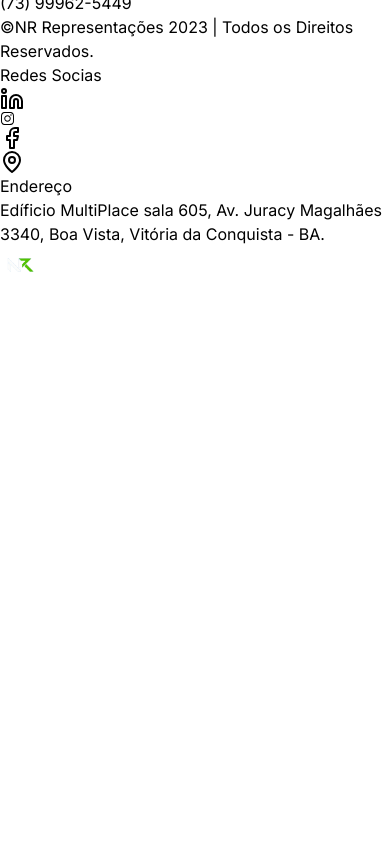
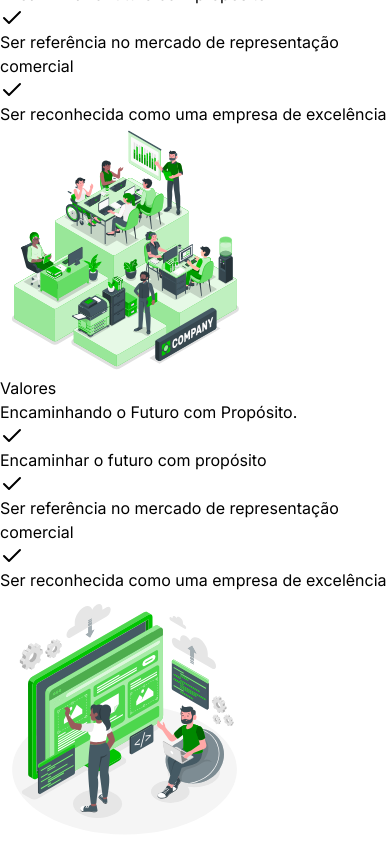
Before and after one commit to Kibryant/project-nr, a Next.js app: page / in a window 390 px wide. Shown: the part 3220-4064 px from the top of the page. Before the commit the page ends 3506 px from the top, so only its background shows below. Built offline with nearby package versions, Linux system fonts and the light colour scheme.

Commit message:
chore(ui): adding responsiveness

```diff
--- a/src/app/page.tsx
+++ b/src/app/page.tsx
@@ -1,5 +1,6 @@
 import Card from '@/components/Card'
 import { Header } from '@/components/Header'
+import { PanelCard } from '@/components/PanelCard'
 import { PanelCardSwiper } from '@/components/PanelCardSwiper'
 import { Section } from '@/components/Section'
 import { Subtitle } from '@/components/Subtitle'
@@ -60,8 +61,43 @@ const Page = () => {
             />
             <Subtitle subtitle="Essência Empresarial: Missão, Visão e Valores" />
           </div>
-          <div className="">
+          <div className="block sm:hidden">
             <PanelCardSwiper />
+          </div>
+          <div className="hidden sm:flex sm:items-center sm:justify-between">
+            <PanelCard
+              title="Missão"
+              subtitle="Encaminhando o Futuro com Propósito."
+              alt="Missão"
+              image="team-work"
+              texts={[
+                'Encaminhar o futuro com propósito',
+                'Ser referência no mercado de representação comercial',
+                'Ser reconhecida como uma empresa de excelência',
+              ]}
+            />
+            <PanelCard
+              title="Valores"
+              subtitle="Encaminhando o Futuro com Propósito."
+              alt="Missão"
+              image="company-amico"
+              texts={[
+                'Encaminhar o futuro com propósito',
+                'Ser referência no mercado de representação comercial',
+                'Ser reconhecida como uma empresa de excelência',
+              ]}
+            />
+            <PanelCard
+              title="Visão"
+              subtitle="Encaminhando o Futuro com Propósito."
+              alt="Missão"
+              image="website-creator"
+              texts={[
+                'Encaminhar o futuro com propósito',
+                'Ser referência no mercado de representação comercial',
+                'Ser reconhecida como uma empresa de excelência',
+              ]}
+            />
           </div>
         </Section>
       </main>
--- a/src/components/Navbar/index.tsx
+++ b/src/components/Navbar/index.tsx
@@ -117,7 +117,7 @@ const Navbar = () => {
             <DropdownMenu>
               <DropdownMenuTrigger className="bg-transparent" asChild>
                 <Button
-                  className="border-secondary-foreground flex justify-between items-center rounded-sm p-2"
+                  className="border-secondary-foreground flex justify-between items-center rounded-sm p-2 dark:bg-[#121212]"
                   variant="outline"
                 >
                   <span>Galeria</span>
```
Also changed, not shown: src/components/FAQ/index.tsx (added).
